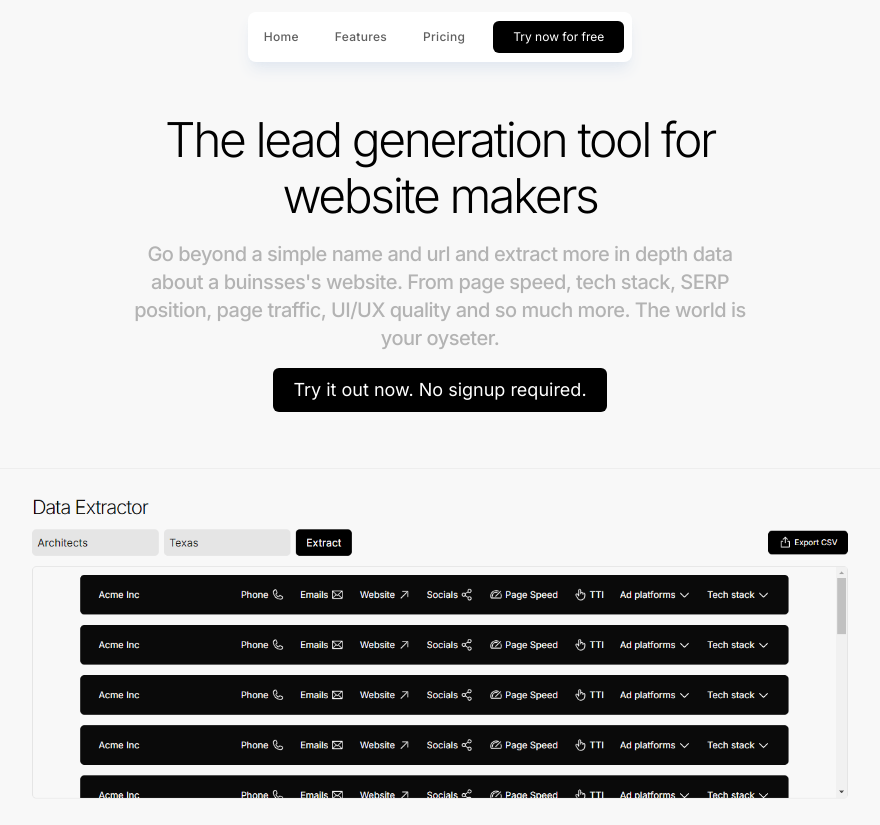
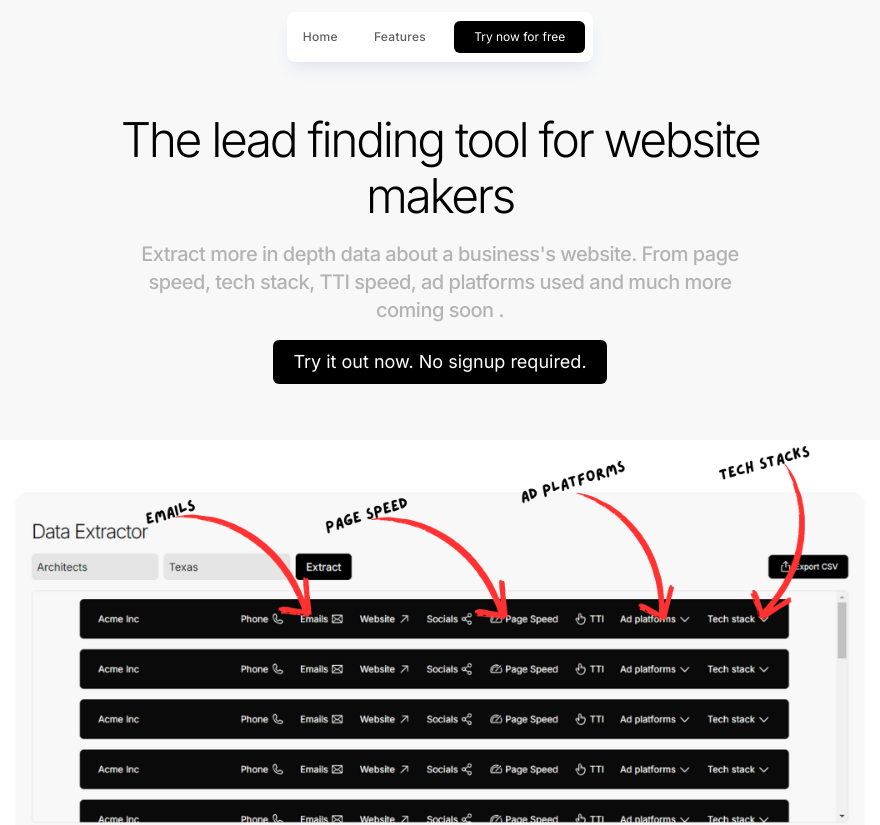
Before and after one commit to themuffineman/pendora-mvp, a Next.js app: page / in a window 1280 px wide. Shown: the top 825 px of the page, without its empty margins (200-1080 px from the left). Built offline with nearby package versions, Linux system fonts and the light colour scheme.

Commit message:
Added new hero image

```diff
--- a/app/page.jsx
+++ b/app/page.jsx
@@ -8,7 +8,7 @@ export default function Home() {
     <main className="flex min-h-screen flex-col items-center gap-[5rem] relative pt-[7rem] bg-[#f8f8f8]">
       <Navbar/>
       <Hero/>
-      <Features/>
+      {/* <Features/> */}
     </main>
   );
 }
--- a/components/Hero.jsx
+++ b/components/Hero.jsx
@@ -5,14 +5,14 @@ import React from 'react'
 const Hero = () => {
   return (
     <div className='flex flex-col items-center gap-4'>
-        <h1 className='text-5xl font-light tracking-tighter text-black w-[40rem] leading-[3.5rem] text-center'>The lead generation tool for website makers</h1>
-        <h2 className='text-xl font-medium tracking-tight text-[#b3b3b3] w-[40rem] text-center'>Go beyond a simple name and url and extract more in depth data about a buinsses's website. From page speed, tech stack, SERP position, page traffic, UI/UX quality and so much more. The world is your oyseter.</h2>
-        <div className='flex gap-2'>
+        <h1 className='text-5xl font-light tracking-tighter text-black w-[40rem] leading-[3.5rem] text-center'>The lead finding tool for website makers</h1>
+        <h2 className='text-xl font-medium tracking-tight text-[#b3b3b3] w-[40rem] text-center'>Extract more in depth data about a business's website. From page speed, tech stack, TTI speed, ad platforms used and much more coming soon .</h2>
+        <div id="#features" className='flex gap-2'>
             <Link href={'/dashboard'} className=' px-5 p-2 text-lg text-white bg-black rounded-md'>Try it out now. No signup required.</Link>
             {/* <Link href={'/login'} className='px-5 p-2 text-lg text-black bg-white border border-[#e4e3e3] hover:bg-[#FAFAFA] rounded-md'>Learn More</Link> */}
         </div>
         <Image
-            src={'/lead-hero-img.png'}
+            src={'/page-speed.png'}
             width={900}
             height={900}
             className='mt-10 rounded-md'
--- a/components/Navbar.jsx
+++ b/components/Navbar.jsx
@@ -7,7 +7,7 @@ const Navbar = () => {
     <div className='w-max h-max p-2 rounded-lg flex gap-5 justify-between items-center bg-white fixed top-3 shadow-lg shadow-slate-200'>
       <Link href={'#home'}  className='text-[#606060] hover:text-black text-[12px] hover:bg-[#F5F5F5] rounded-[4px] font-medium tracking-wide p-2 '>Home</Link>
       <Link href={'#features'} className='text-[#606060] hover:text-black text-[12px] hover:bg-[#e4e4e4] rounded-[4px] font-medium tracking-wide p-2 '>Features</Link>
-      <Link href={'#pricing'} className='text-[#606060] hover:text-black text-[12px] hover:bg-[#F5F5F5] rounded-[4px] font-medium tracking-wide p-2 '>Pricing</Link>
+      {/* <Link href={'#pricing'} className='text-[#606060] hover:text-black text-[12px] hover:bg-[#F5F5F5] rounded-[4px] font-medium tracking-wide p-2 '>Pricing</Link> */}
       <div className='flex gap-2'>
         {/* <Link href={'/login'} className='px-5 p-2 text-xs text-black bg-white border border-[#e4e3e3] hover:bg-[#FAFAFA] rounded-md'>Login</Link> */}
         <Link href={'/dashboard'} className=' px-5 p-2 text-xs text-white bg-black rounded-md'>Try now for free</Link>
```
Also changed, not shown: public/page-speed.png (added).
